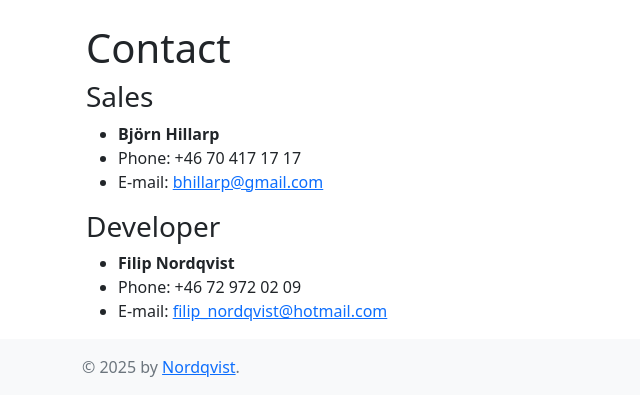
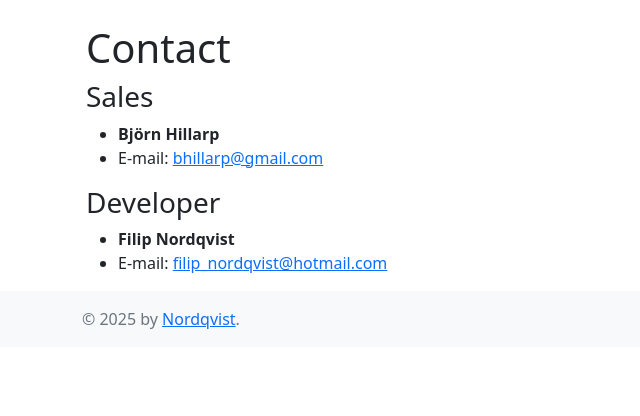
Before and after one commit to FilipNordqvist/flask-lookbook, a Flask app: page /contact in a window 1280 px wide. Shown: the part 56-472 px from the top of the page, without its empty margins (0-640 px from the left). Run offline with Flask 3, Linux system fonts and the light colour scheme.

Commit message:
Tog bort tel

```diff
--- a/templates/contact.html
+++ b/templates/contact.html
@@ -5,14 +5,12 @@
   <h3>Sales</h3>
   <ul>
   <li><strong>Björn Hillarp</strong></li>
-  <li>Phone: +46 70 417 17 17</li>
   <li>E-mail: <a href="mailto:bhillarp@gmail.com">bhillarp@gmail.com</a></li>
 </ul>
 
 <h3>Developer</h3>
 <ul>
   <li><strong>Filip Nordqvist</strong></li>
-  <li>Phone: +46 72 972 02 09</li>
   <li>E-mail: <a href="mailto:filip_nordqvist@hotmail.com">filip_nordqvist@hotmail.com</a></li>
   </ul>
 {% endblock %}
```
